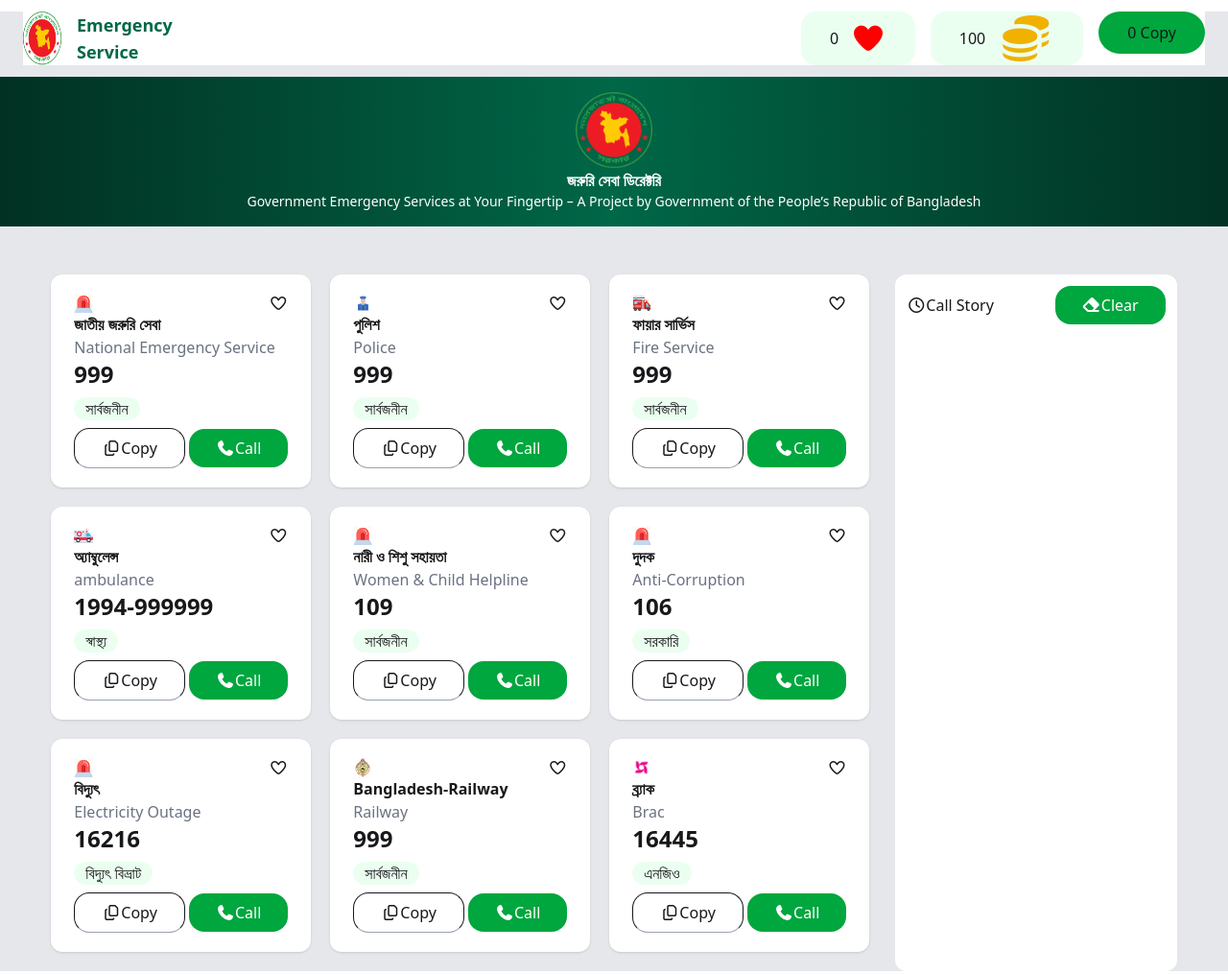
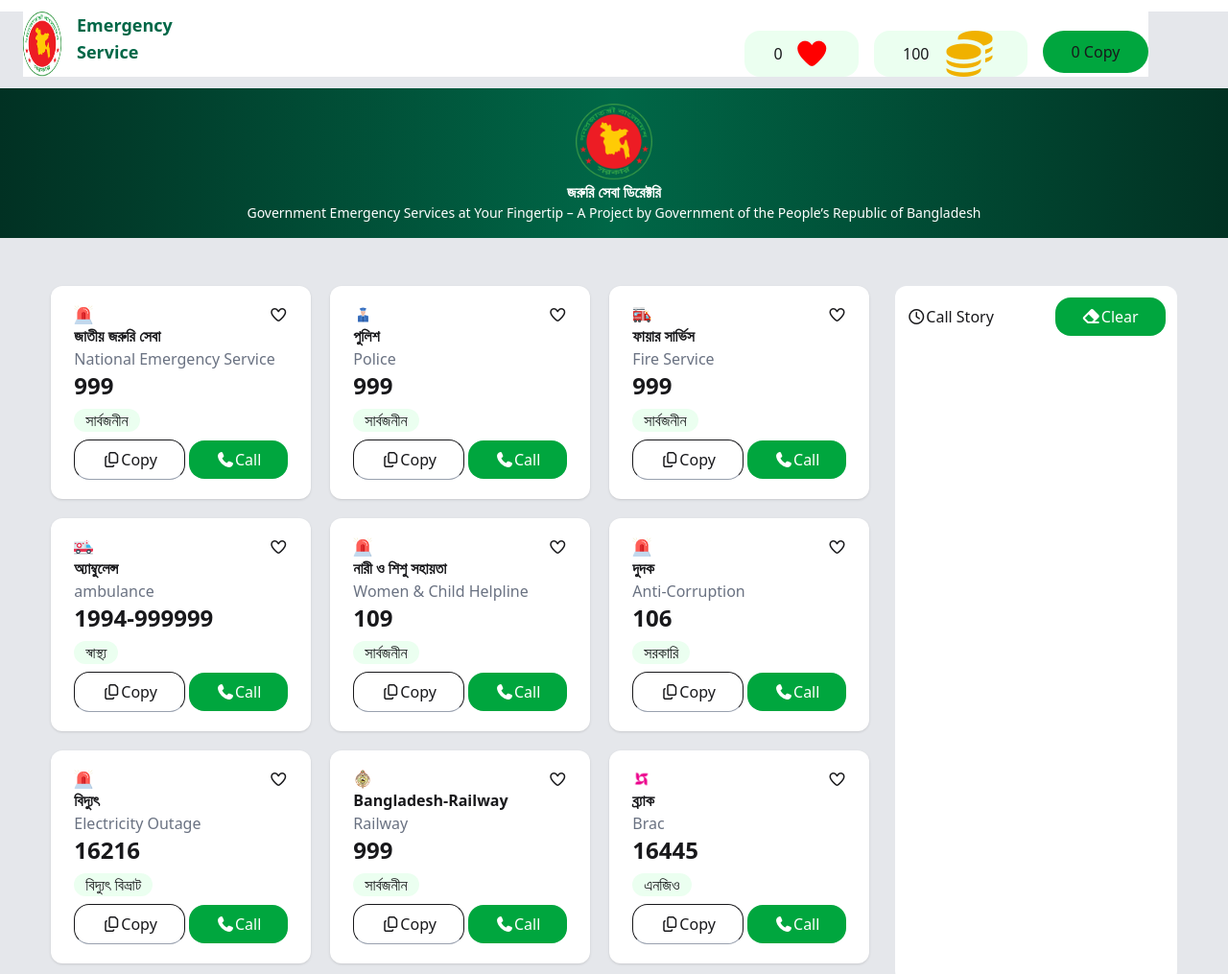
Before and after one commit to mehadhossen123/assignment-05, a plain HTML site: page index.html in a window 1280 px wide. Shown: the top 1015 px of the page at 96% size. Drawn offline with nearby package versions, Linux system fonts and the light colour scheme.

Commit message:
add my file

```diff
--- a/index.html
+++ b/index.html
@@ -15,13 +15,14 @@
     <!-- header section start form here  -->
     <header>
         <!-- nav var start form here  -->
-         <nav class="  lg:flex lg:justify-between  lg:mx-6 my-3 bg-white  justify-around  ">
-          <div class="lg:flex lg:gap-4  justify-center">
+         <nav class="  lg:flex lg:justify-between  lg:mx-6 my-3 bg-white  justify-around w-11/12 ">
+          <div class="lg:flex lg:gap-4  flex justify-center ">
               <img class="w-10" src="assets/logo.png" alt="">
            <h1 class="text-[#006747] font-bold text-lg">Emergency <br> Service</h1>
           </div>
           <!-- Heart Icon start form here  -->
-         <div class="flex gap-4">
+         <div class="lg:flex lg:gap-4   flex justify-around mt-5    ">
+
              <div class="bg-[#41ff6b1a] rounded-2xl flex px-[30px] justify-center items-center gap-3">
             <p id="before-love">0</p>
            <i class="fa-solid fa-heart text-[30px]" style="color: red;"></i>
```
